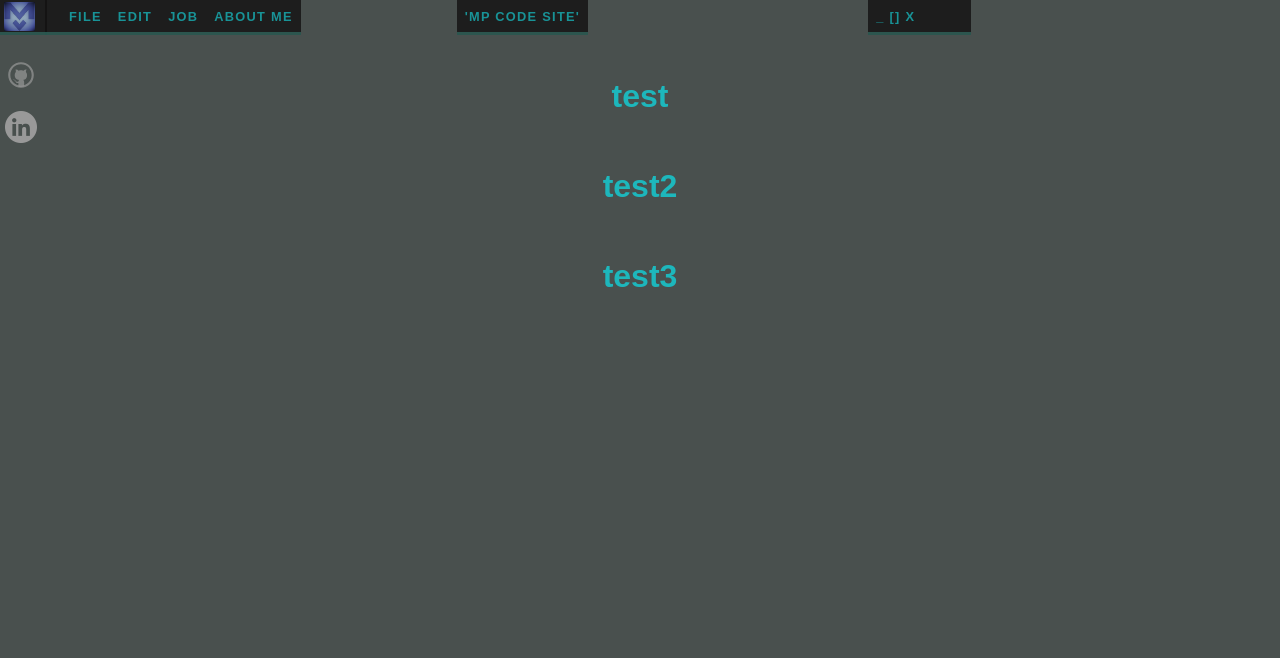
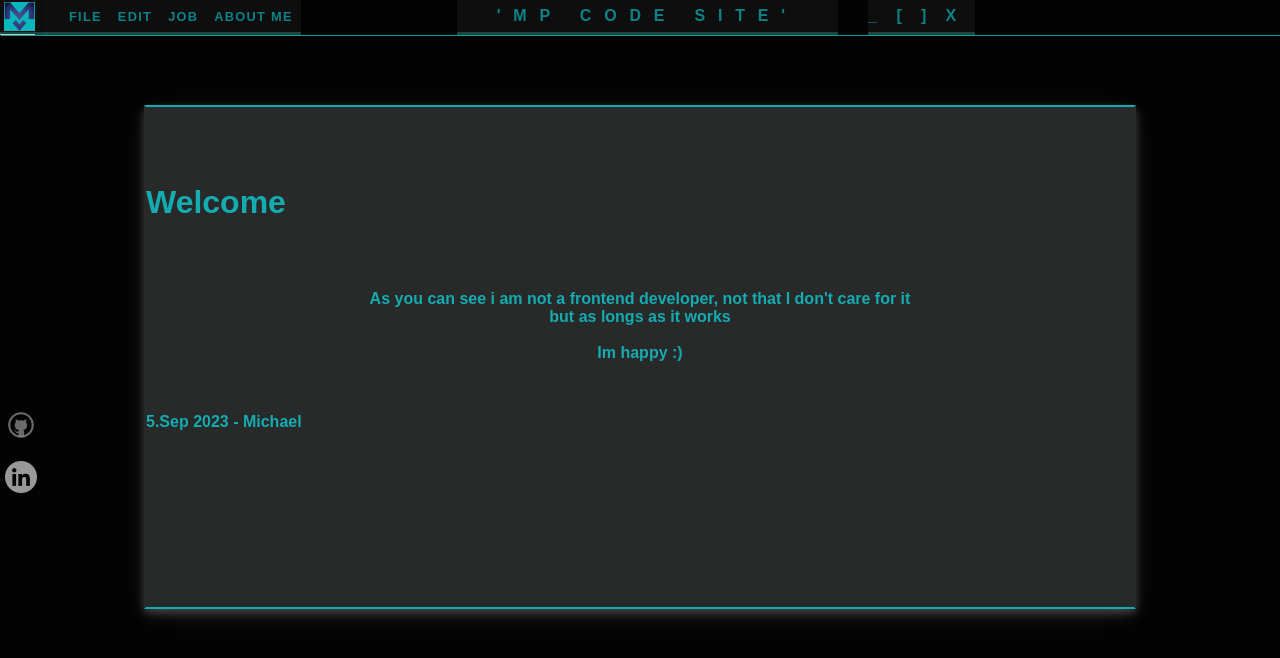
Before and after one commit to TPDs/mic-port, a SvelteKit app: page / in a window 1280 px wide. Shown: the top 658 px of the page. Built offline with nearby package versions, Linux system fonts and the light colour scheme.

Commit message:
Beta 0.1

```diff
--- a/src/routes/+page.svelte
+++ b/src/routes/+page.svelte
@@ -9,19 +9,28 @@
 <sidebarstyle>
 	<Sidebar />
 </sidebarstyle>
-
-
+<br><br><br>
 <section>
-	<h1>test</h1>
-	<h1>test2</h1>
-	<h1>test3</h1>
+	<h1>Welcome</h1>
+	<h2>As you can see i am not a frontend developer, not that I don't care for it
+		<br>but as longs as it works <br> <br> Im happy :)
+	</h2>
+	<h3>5.Sep 2023 - Michael</h3>
 </section>
 
 <style>
 	section {
 		display: grid;
-		grid-template-columns:  1fr;
+		grid: repeat(3, 120px) / auto-flow;
+		padding-top: 50px;
+		border-top: 2cap;
+		border-color: white;
+		background-color: rgb(40, 41, 41);
+		border-width: 2px;
+		border-style: solid;
+		height: 450px;
+		border-color: rgba(12, 227, 235, 0.7) #00000000 rgba(12, 227, 235, 0.7);
+		box-shadow: 0 4px 8px 0 rgba(253, 252, 252, 0.2), 0 6px 20px 0 rgba(138, 135, 135, 0.19);
 
 	}
-
 </style>
--- a/src/routes/Header.svelte
+++ b/src/routes/Header.svelte
@@ -7,8 +7,8 @@
 
 <header>
 	<div class="logo">
-		<a href="https://github.com/TPDs">
-			<img src={logo} alt="GitHub" />
+		<a href="/">
+			<img src={logo} alt="home" />
 		</a>
 	</div>
 
@@ -35,7 +35,7 @@
 			<nav>
 				<ul2>
 					<li aria-current={$page.url.pathname === '/' ? 'page' : undefined}>
-						<a>'MP code site'</a>
+						<b>'MP code site'</b>
 					</li>
 				</ul2>
 			</nav>
@@ -44,7 +44,13 @@
 			<nav>
 				<ul3>
 					<li aria-current={$page.url.pathname === '/' ? 'page' : undefined}>
-						<a>_ [] X</a>
+						<c>_</c>
+					</li>
+					<li aria-current={$page.url.pathname === '/' ? 'page' : undefined}>
+						<c>[]</c>
+					</li>
+					<li aria-current={$page.url.pathname === '/' ? 'page' : undefined}>
+						<c>X</c>
 					</li>
 				</ul3>
 			</nav>
@@ -57,6 +63,7 @@
 		display: grid;
 		grid-template-columns:45px 1fr;
 		grid-template-rows: auto;
+		box-shadow: 1px 1px;
 	}
 
 	.logo  {
@@ -70,6 +77,7 @@
 		border: 1cap;
 		border-block-end: solid;
 		border-color: rgb(38, 87, 79);
+
 		}
 
 	.logo img {
@@ -85,6 +93,7 @@
 		grid-template-columns: repeat(3, 2fr);
 		grid-row: 1;
 		grid-column: 2;
+
 	}
 	.statusbar-row {
 		text-align: center;
@@ -116,6 +125,7 @@
 		padding-left: 1em;
 		background: var(--background);
 		background-size: contain;
+
 	}
 
 	ul2 {
@@ -139,7 +149,7 @@
 		justify-content: right;
 		align-items: left;
 		list-style: none;
-		padding-right: 3em;
+		padding-right: 0em;
 		background: var(--background);
 		background-size: contain;
 	}
@@ -165,5 +175,32 @@
 
 	a:hover {
 		color: var(--color-theme-1);
+		box-shadow: 0px 1px;
 	}
+	nav b {
+		display: flex;
+		height: 100%;
+		align-items: center;
+		padding: 0 2.5rem;
+		color: var(--color-text);
+		font-weight: 700;
+		font-size: 1.0rem;
+		text-transform: uppercase;
+		letter-spacing: 0.8em;
+		text-decoration: none;
+
+	}
+	nav c {
+		display: flex;
+		height: 100%;
+		align-items: center;
+		color: var(--color-text);
+		font-weight: 700;
+		font-size: 1.0rem;
+		text-transform: uppercase;
+		letter-spacing: 1.2em;
+		text-decoration: none;
+
+	}
+
 </style>
--- a/src/routes/Sidebar.svelte
+++ b/src/routes/Sidebar.svelte
@@ -25,7 +25,7 @@
 	.sidebar {
 		grid-column: 1;
 		grid-row: 2;
-
+		padding-top: 350px;
 		width: 45px;
 
 
@@ -50,5 +50,6 @@
 	.sidebar img:hover {
 		filter: invert(80%);
 		object-fit: contain;
+		box-shadow: 0px 1px;
 	}
 </style>
--- a/src/routes/styles.css
+++ b/src/routes/styles.css
@@ -5,8 +5,8 @@
 		Cantarell, 'Open Sans', 'Helvetica Neue', sans-serif;
 	--font-mono: 'Fira Mono', monospace;
 	--color-bg-0: rgba(18, 18, 18);
-	--color-bg-1: rgb(73, 80, 78);
-	--color-theme-1: #000000;
+	--color-bg-1: rgb(3, 3, 3);
+	--color-theme-1: #f8f7f7;
 	--color-theme-2: #000000;
 	--color-text: rgba(12, 227, 235, 0.7);
 	--column-width: 42rem;
@@ -32,11 +32,17 @@ p {
 
 h1 {
 	font-size: 2rem;
-	text-align: center;
+	text-align: left;
+	text-underline-position: 20px;
 }
 
 h2 {
 	font-size: 1rem;
+	text-align: center;
+}
+h3 {
+	font-size: 1rem;
+	text-align: left;
 }
 
 sidebarstyle {
```
Also changed, not shown: src/lib/images/mp icon.png.
